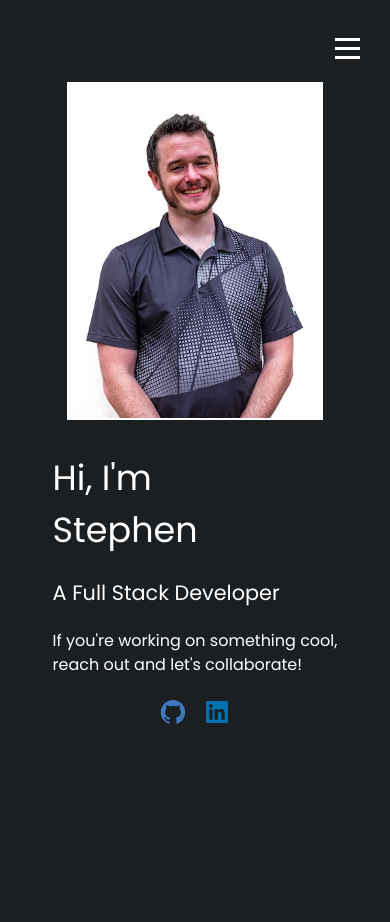
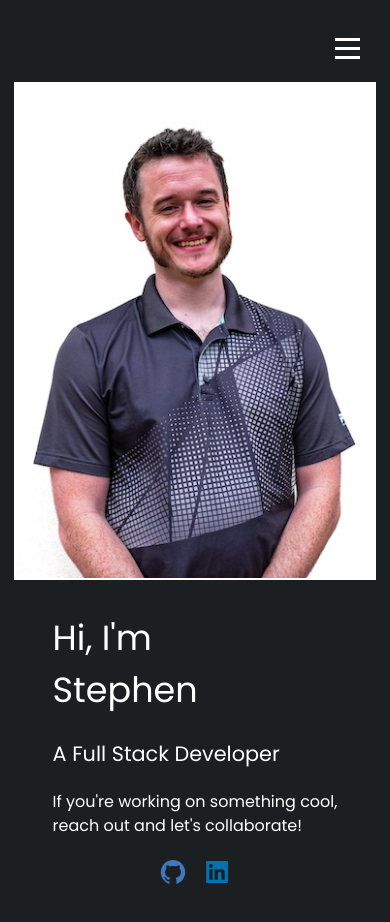
Before and after one commit to smontana/Portfolio, a React (Create React App) app: page / in a window 390 px wide. Shown: the top 922 px of the page. Built offline with nearby package versions, Linux system fonts and the light colour scheme; some icons are missing.

Commit message:
trying to fix sizing on mobile

```diff
--- a/src/pages/Home/Style.scss
+++ b/src/pages/Home/Style.scss
@@ -54,7 +54,7 @@
     }
 
     .image-section {
-      height: 40vh;
+      height: 100vh;
       order: -1;
     }
   }
```
